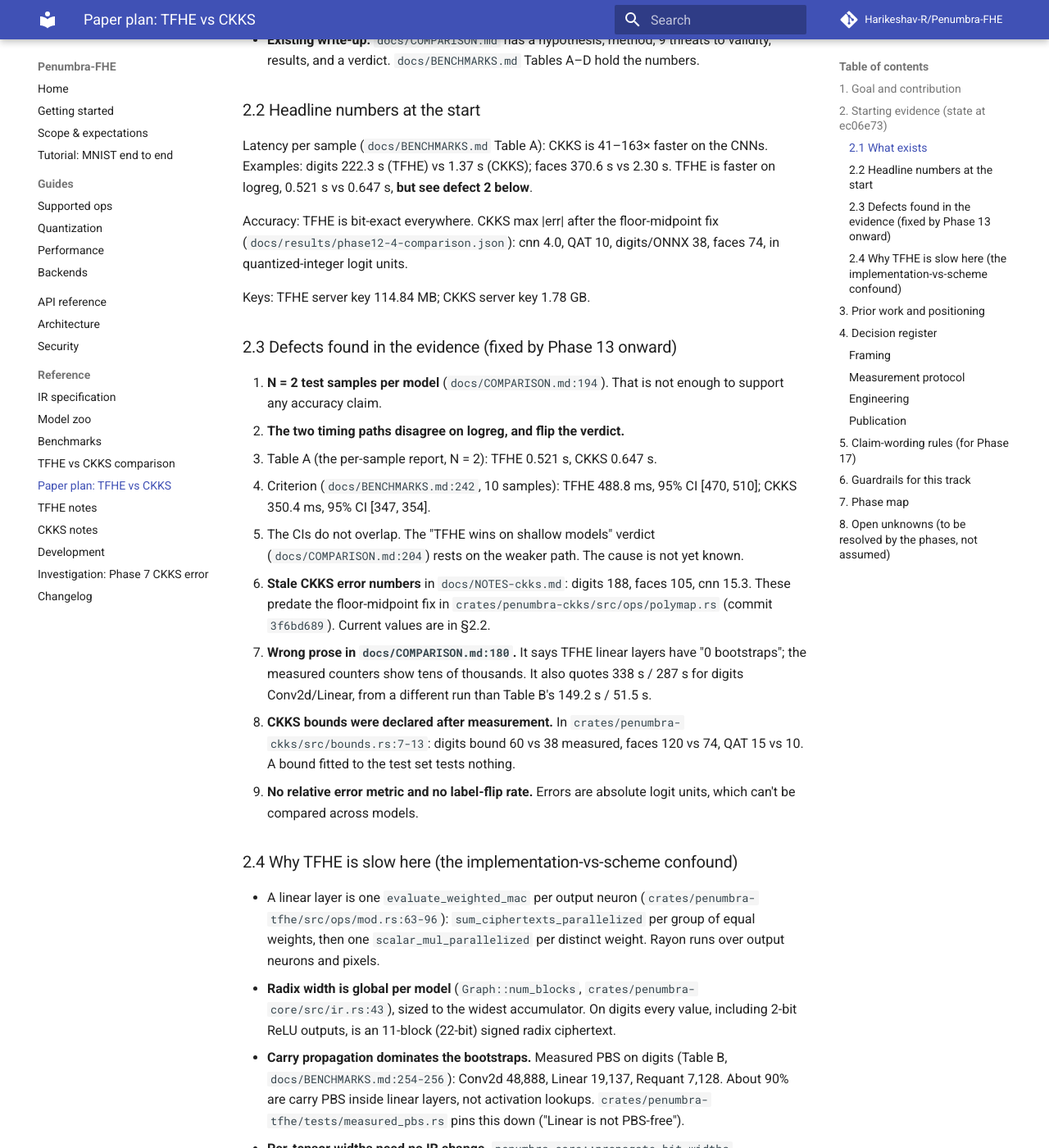
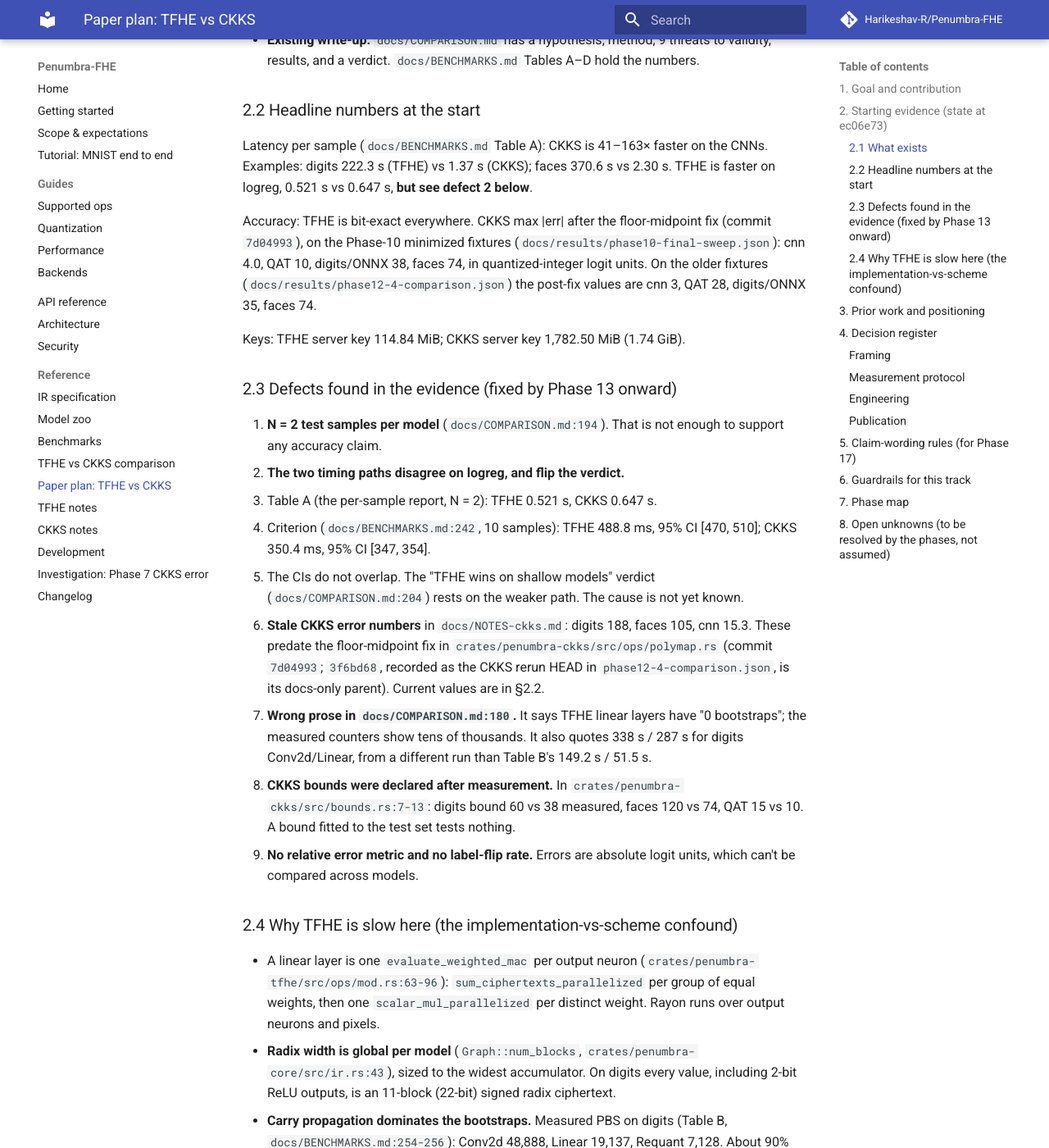
Before and after one commit to Harikeshav-R/Penumbra-FHE, an MkDocs documentation site: the page built from docs/PAPER.md, in a window 1280 px wide and 1400 px high, scrolled down 1843 px. Shown: the whole window at 82% size. Built offline with MkDocs 1.6.1 and Material for MkDocs 9.7.7, drawn with Linux system fonts in a browser that asks for light colours; comment, search, counter and statistics services are not loaded.

Commit message:
docs(paper): correct CKKS post-fix citations and the fix commit

```diff
--- a/docs/PAPER.md
+++ b/docs/PAPER.md
@@ -74,10 +74,12 @@
 0.521 s vs 0.647 s, **but see defect 2 below**.
 
 Accuracy: TFHE is bit-exact everywhere. CKKS max |err| after the floor-midpoint fix
-(`docs/results/phase12-4-comparison.json`): cnn 4.0, QAT 10, digits/ONNX 38, faces 74, in
-quantized-integer logit units.
+(commit `7d04993`), on the Phase-10 minimized fixtures (`docs/results/phase10-final-sweep.json`):
+cnn 4.0, QAT 10, digits/ONNX 38, faces 74, in quantized-integer logit units. On the older
+fixtures (`docs/results/phase12-4-comparison.json`) the post-fix values are cnn 3, QAT 28,
+digits/ONNX 35, faces 74.
 
-Keys: TFHE server key 114.84 MB; CKKS server key 1.78 GB.
+Keys: TFHE server key 114.84 MiB; CKKS server key 1,782.50 MiB (1.74 GiB).
 
 ### 2.3 Defects found in the evidence (fixed by Phase 13 onward)
 
@@ -91,7 +93,7 @@
      (`docs/COMPARISON.md:204`) rests on the weaker path. The cause is not yet known.
 3. **Stale CKKS error numbers** in `docs/NOTES-ckks.md`: digits 188, faces 105, cnn 15.3. These
    predate the floor-midpoint fix in `crates/penumbra-ckks/src/ops/polymap.rs` (commit
-   `3f6bd689`). Current values are in §2.2.
+   `7d04993`; `3f6bd68`, recorded as the CKKS rerun HEAD in `phase12-4-comparison.json`, is its docs-only parent). Current values are in §2.2.
 4. **Wrong prose in `docs/COMPARISON.md:180`.** It says TFHE linear layers have "0 bootstraps";
    the measured counters show tens of thousands. It also quotes 338 s / 287 s for digits
    Conv2d/Linear, from a different run than Table B's 149.2 s / 51.5 s.
```
